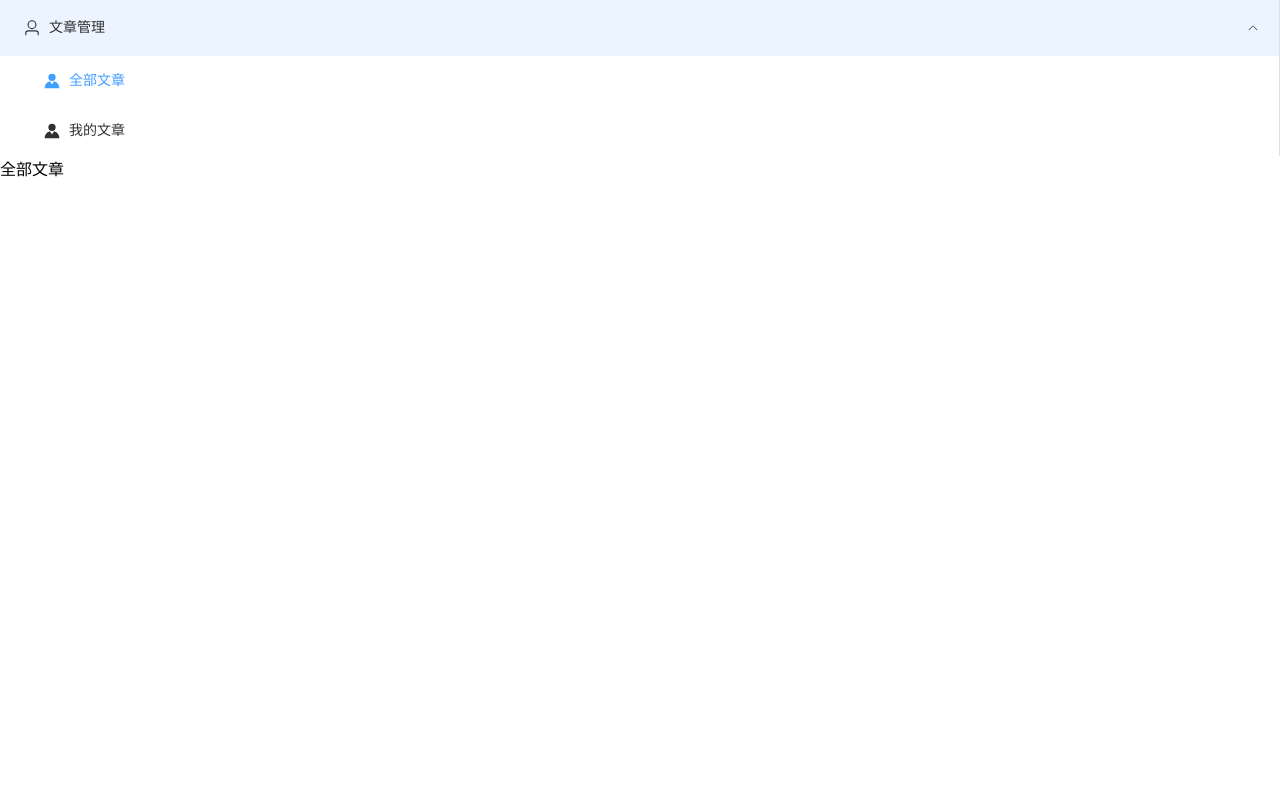
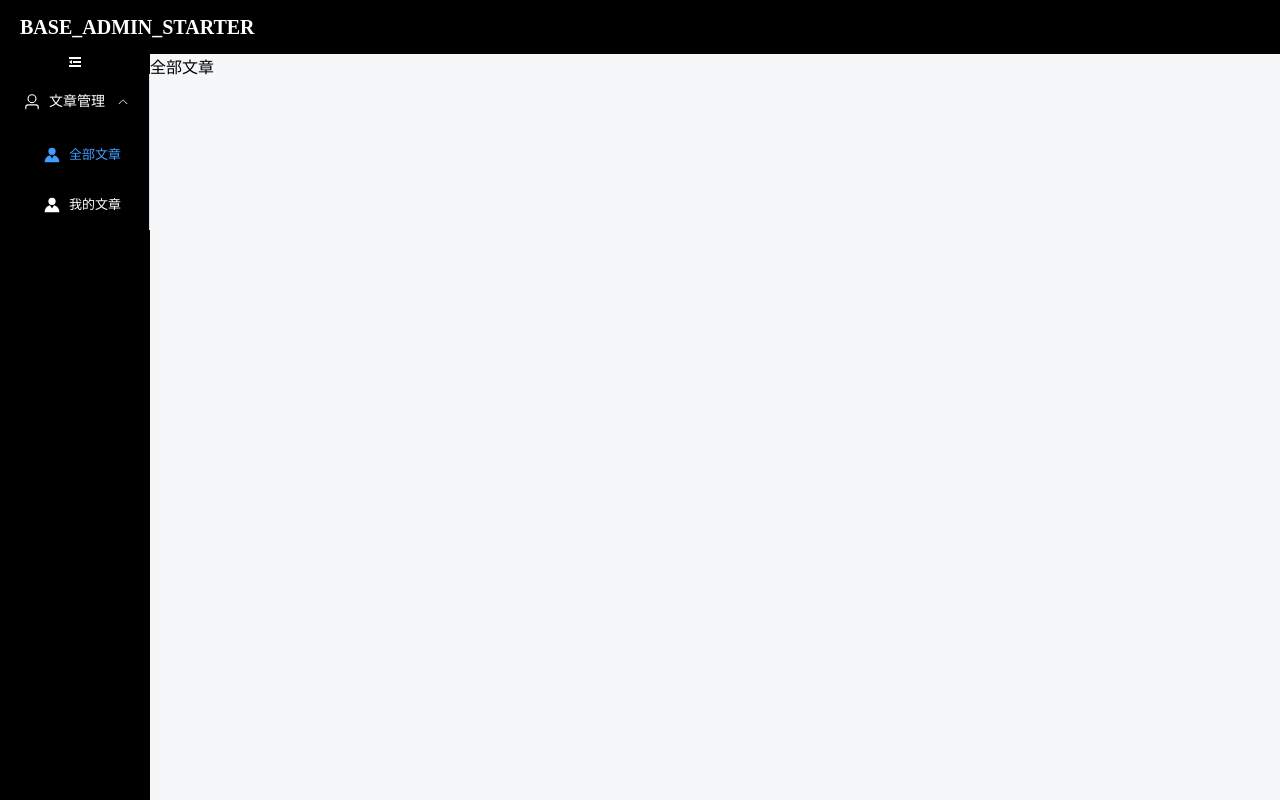
Before and after one commit to Dra-Tammer/base_admin_starter, a Vue app: page /#/article/all in a window 1280 px wide. Built offline with nearby package versions, Linux system fonts and the light colour scheme.

Commit message:
引入scss，header组件的添加，完善退出登录逻辑

```diff
--- a/package.json
+++ b/package.json
@@ -24,6 +24,7 @@
     "@vitejs/plugin-vue": "^5.0.5",
     "@vue/tsconfig": "^0.5.1",
     "npm-run-all2": "^6.2.0",
+    "sass": "^1.77.6",
     "typescript": "~5.4.0",
     "vite": "^5.3.1",
     "vue-tsc": "^2.0.21"
--- /dev/null
+++ b/src/layout/components/PageHeader.vue
@@ -0,0 +1,85 @@
+<script lang="ts" setup="">
+import {CaretBottom} from "@element-plus/icons-vue";
+import {useRouter} from "vue-router";
+import {useUserStore} from "@/store/user";
+import {storeToRefs} from "pinia";
+
+const userStore = useUserStore()
+
+const {userInfo, isLogin} = storeToRefs(userStore)
+const {removeUser} = userStore
+const router = useRouter()
+const commands = ({
+  toPersonal: () => {
+    alert('topersonal')
+  },
+  toLogout: () => {
+    alert('tologout')
+    removeUser()
+    router.push('/register')
+  }
+})
+
+function handleCommand(command) {
+  commands[command] && commands[command]()
+}
+</script>
+<template>
+  <div class="headerContainer">
+    <div>
+      <h1>
+        <router-link to="/">
+          BASE_ADMIN_STARTER
+        </router-link>
+      </h1>
+    </div>
+    <div>
+      <template v-if="isLogin">
+        <el-dropdown trigger="click" @command="handleCommand">
+          <div class="dropDownOperator">
+            {{ userInfo!.username }}
+            <el-icon>
+              <caret-bottom/>
+            </el-icon>
+          </div>
+          <template #dropdown>
+            <el-dropdown-menu>
+              <el-dropdown-item command="toPersonal">
+                个人信息
+              </el-dropdown-item>
+              <el-dropdown-item command="toLogout">
+                退出登录
+              </el-dropdown-item>
+            </el-dropdown-menu>
+          </template>
+        </el-dropdown>
+      </template>
+    </div>
+  </div>
+</template>
+
+<style lang="scss" scoped>
+.headerContainer {
+  display: flex;
+  align-items: center;
+  justify-content: space-between;
+  padding: 0 20px;
+  height: 100%;
+
+
+  a {
+    color: inherit;
+    text-decoration: none;
+  }
+
+  h1 {
+    margin: 0;
+    font-size: 20px;
+  }
+}
+
+.dropDownOperator {
+  color: #fff;
+  cursor: pointer;
+}
+</style>
--- a/src/layout/components/PageSideBar.vue
+++ b/src/layout/components/PageSideBar.vue
@@ -16,7 +16,17 @@ const isCollapse = ref(false)
 </script>
 <template>
   <div>
-    <el-menu :default-active="defaultActive" router :collapse="isCollapse">
+    <div style="text-align: center; background-color: #000;">
+      <span class="cursor" @click="isCollapse = !isCollapse">
+        <el-icon v-if="isCollapse">
+          <expand></expand>
+        </el-icon>
+        <el-icon v-else>
+          <fold></fold>
+        </el-icon>
+      </span>
+    </div>
+    <el-menu :default-active="defaultActive" router :collapse="isCollapse" background-color="black" text-color="white">
       <template v-for="(item,index) in treeData" :key="item.path">
         <!--        item 有子目录且不少于一个，渲染-->
         <el-sub-menu :index="item.path" v-if="item.children && item.children.length > 0">
@@ -24,7 +34,7 @@ const isCollapse = ref(false)
             <el-icon v-if="item.meta.icon">
               <component :is="item.meta.icon"></component>
             </el-icon>
-            <span>{{ item.name }}</span>
+            <span class="routeName">{{ item.name }}</span>
           </template>
           <template v-for="(children, index) in item.children" :key="index">
             <el-menu-item :index="children.path">
@@ -32,7 +42,7 @@ const isCollapse = ref(false)
                 <!--                解决ts的报错，加上一个非空断言-->
                 <component :is="children!.meta!.icon"></component>
               </el-icon>
-              <span>{{ children.name }}</span>
+              <span style="font-size: small;">{{ children.name }}</span>
             </el-menu-item>
           </template>
         </el-sub-menu>
@@ -40,6 +50,9 @@ const isCollapse = ref(false)
     </el-menu>
   </div>
 </template>
-<style lang="css" scoped>
-
+<style lang="scss" scoped>
+.cursor {
+  color: #fff;
+  cursor: pointer;
+}
 </style>
--- a/src/layout/index.vue
+++ b/src/layout/index.vue
@@ -1,16 +1,58 @@
 <script lang="ts" setup="">
 import PageSideBar from "@/layout/components/PageSideBar.vue";
-
+import PageHeader from "@/layout/components/PageHeader.vue";
 
 </script>
 <template>
-  <div>
-    <PageSideBar></PageSideBar>
-  </div>
-  <div>
-    <router-view></router-view>
+  <div class="container">
+    <header><PageHeader></PageHeader></header>
+    <main>
+      <div class="left">
+        <PageSideBar></PageSideBar>
+      </div>
+      <div class="right">
+        <router-view></router-view>
+      </div>
+    </main>
   </div>
 </template>
-<style lang="css" scoped>
+<style lang='scss' scoped>
+.container {
+  display: flex;
+  flex-direction: column;
+  height: 100%;
+  overflow: hidden;
 
+  > header {
+    height: 54px;
+    background: #000;
+    color: #fff;
+  }
+
+  > main {
+    display: flex;
+    flex: 1;
+    overflow: auto;
+
+    > .left {
+      height: 100%;
+      background-color: #000;
+      color: #fff;
+    }
+
+    > .right {
+      flex: 1;
+      overflow: hidden;
+      background-color: #f5f7f9;
+
+      > .main-body {
+        padding: 16px 16px 30px;
+        overflow: auto;
+        height: 100%;
+        box-sizing: border-box;
+      }
+    }
+
+  }
+}
 </style>
--- a/src/store/user.ts
+++ b/src/store/user.ts
@@ -1,5 +1,5 @@
 import {defineStore} from "pinia";
-import {ref} from "vue";
+import {computed, ref} from "vue";
 import type {UserInfo} from "@/types";
 import {storage} from "@/utils/storage";
 import {getUser} from "@/api";
@@ -11,6 +11,9 @@ const userStorage = storage('user')
 export const useUserStore = defineStore('user', () => {
     // 类型可能是userinfo或者是null，给一个默认值null
     const userInfo = ref<UserInfo | null>(null)
+
+    const isLogin = computed(() => userInfo.value)
+
     const setUser = (user: userInfo) => {
         userInfo.value = user
         userStorage.set(user.token) // 持久化保存token
@@ -24,9 +27,17 @@ export const useUserStore = defineStore('user', () => {
             setUser(res.data.user)
         }
     }
+
+    const removeUser = () => {
+        userInfo.value = null
+        userStorage.remove()
+    }
+
     return {
         setUser,
         userInfo,
-        verifyAuth
+        verifyAuth,
+        removeUser,
+        isLogin
     }
 })
--- a/src/views/register/index.vue
+++ b/src/views/register/index.vue
@@ -70,7 +70,7 @@ const doReset = () => {
 </script>
 <template>
   <div class="main_container">
-    <el-form label-width="88px" :rules="rules" :model="user" ref="formRef">
+    <el-form label-width="88px" :rules="rules" :model="user" ref="formRef" class="reg">
       <h2 class="title">用户注册</h2>
       <el-form-item label="用户名" prop="username">
         <el-input v-model="user.username" placeholder="请输入用户名" prefix-icon="user"></el-input>
@@ -99,4 +99,10 @@ const doReset = () => {
   margin-bottom: 20px;
   font-weight: bolder;
 }
+
+.reg {
+  width: 480px;
+  margin: 200px auto 0;
+  text-align: center;
+}
 </style>
```
Also changed, not shown: 1 other file (tests, documents, lock files or other folders).
